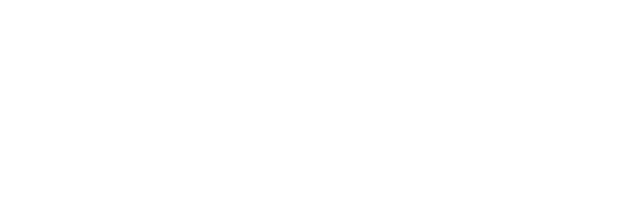
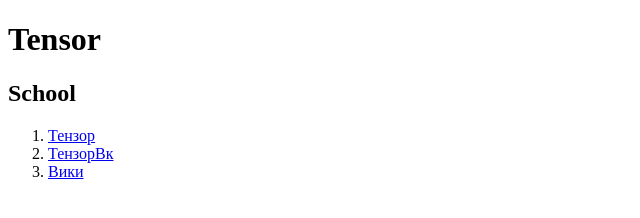
Before and after one commit to Skilerlet/task-html, a website: page src/index.html in a window 1280 px wide. Shown: the whole page, without its empty margins (0-640 px from the left). Drawn offline with Linux system fonts and the light colour scheme.

Commit message:
задание по HTML

```diff
--- a/src/index.html
+++ b/src/index.html
@@ -3,5 +3,13 @@
     <head>
         <title>HTML</title>
     </head>
-    <body></body>
+    <body>
+        <h1>Tensor</h1>
+        <h2>School</h2>
+        <ol>
+            <li><a href="https://tensor.ru/">Тензор</a></li>
+            <li><a href="https://vk.com/tensor_company">ТензорВк</a></li>
+            <li><a href="https://ru.wikipedia.org/">Вики</a></li>
+        </ol>
+    </body>
 </html>
```
Also changed, not shown: 1 other file.
